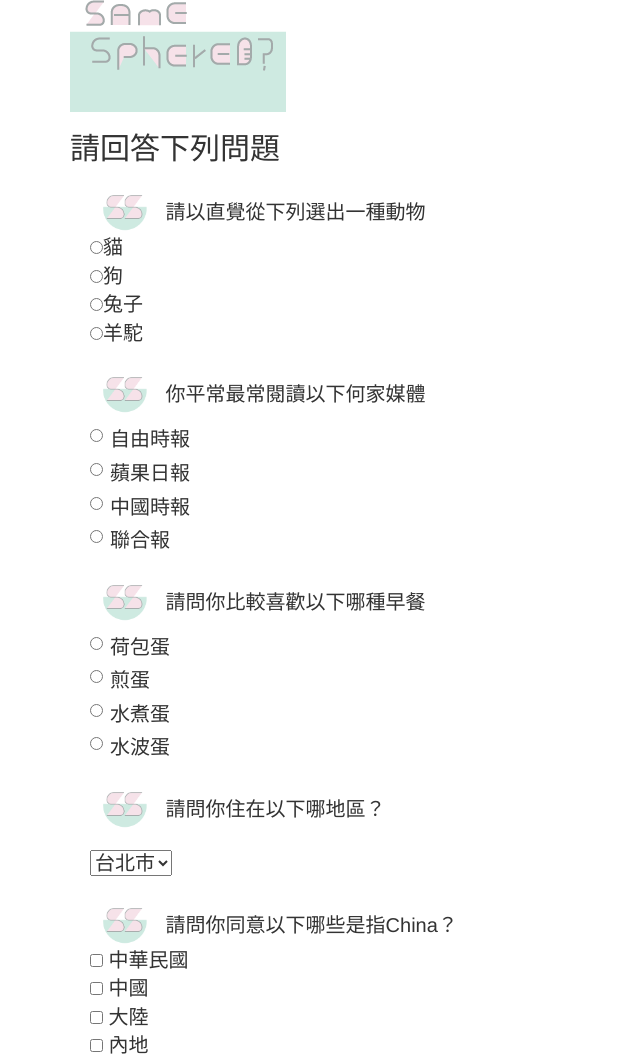
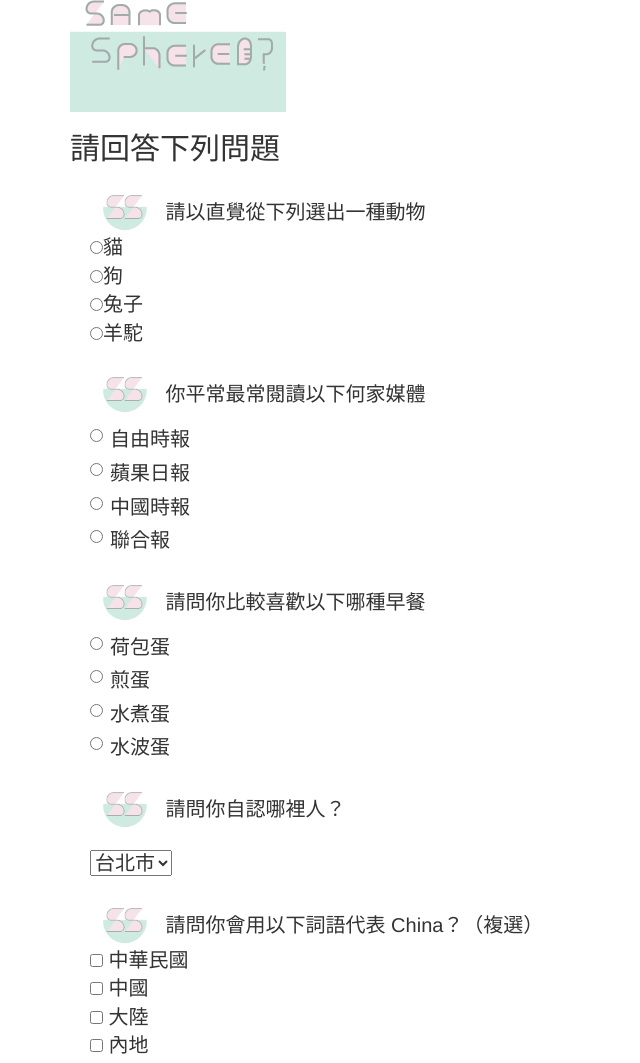
Before and after one commit to vansonlin/StratosphereEnhancer, a plain HTML site: page question.html in a window 1280 px wide. Shown: the top 1063 px of the page, without its empty margins (0-640 px from the left). Drawn offline with nearby package versions, Linux system fonts and the light colour scheme.

Commit message:
update roc question

```diff
--- a/question.html
+++ b/question.html
@@ -86,7 +86,7 @@
 
     <div class="form-group question">
       <img src="./images/logo_round.png" id="round">
-      <span>請問你住在以下哪地區？</span>
+      <span>請問你自認哪裡人？</span>
       <br>
       <select name="location" id="location" style="margin-top:20px">
         <option value="taipei">台北市</option>
@@ -113,7 +113,7 @@
 
     <div class="form-group question">
       <img src="./images/logo_round.png" id="round">
-      <span>請問你同意以下哪些是指China？</span><br>
+      <span>請問你會用以下詞語代表 China？（複選）</span><br>
       <input id="china1" type="checkbox" name="china" value="ROC"> 中華民國<br>
       <input type="checkbox" name="china" value="china"> 中國<br>
       <input id="china2" type="checkbox" name="china" value="continental"> 大陸<br>
@@ -128,8 +128,6 @@
       var e = document.getElementById("location");
       var answer = e.options[e.selectedIndex].value;
       var offset = 0;
-      if (document.getElementById("china1").checked)
-        offset -= 5;
       if (document.getElementById("china2").checked)
         offset -= 5;
       if (document.getElementById("china3").checked)
```
